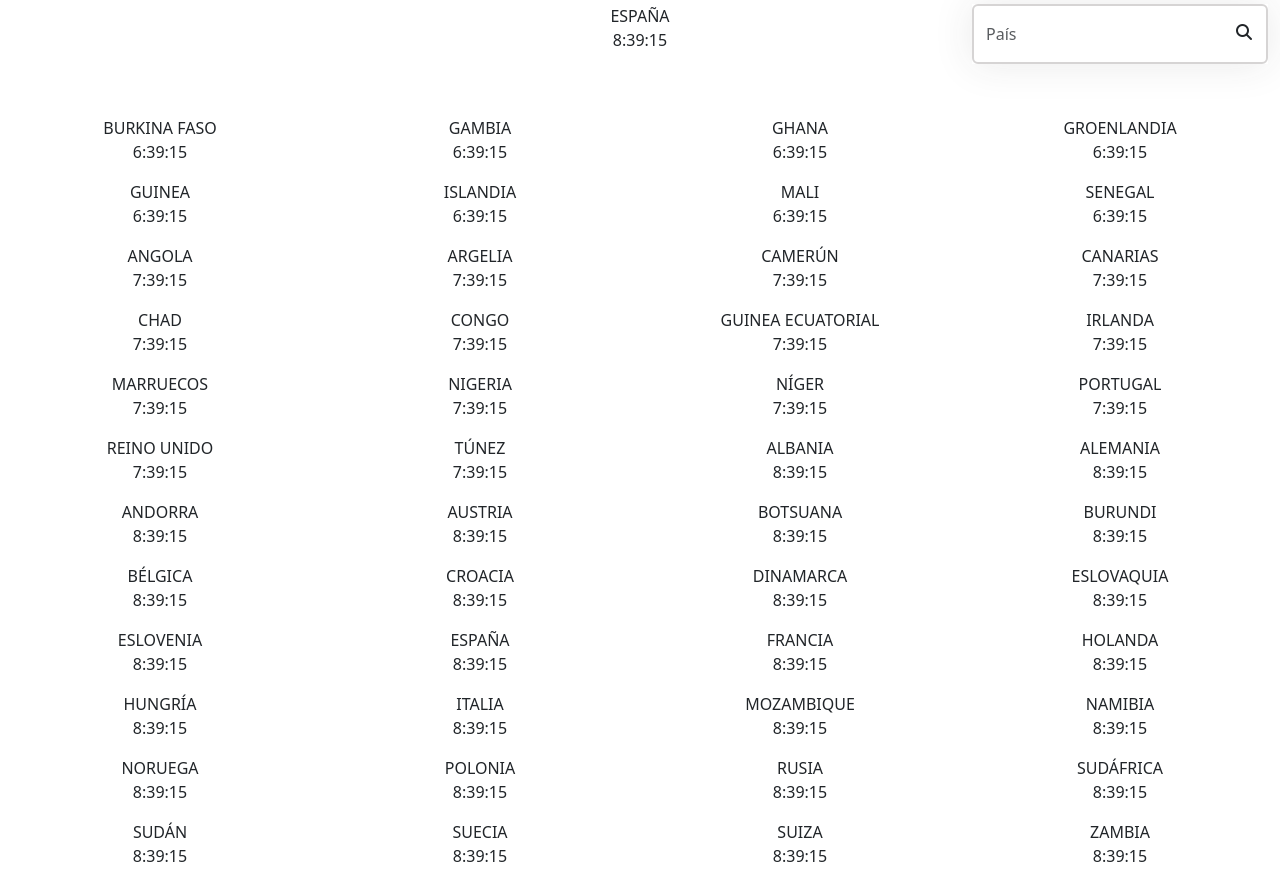
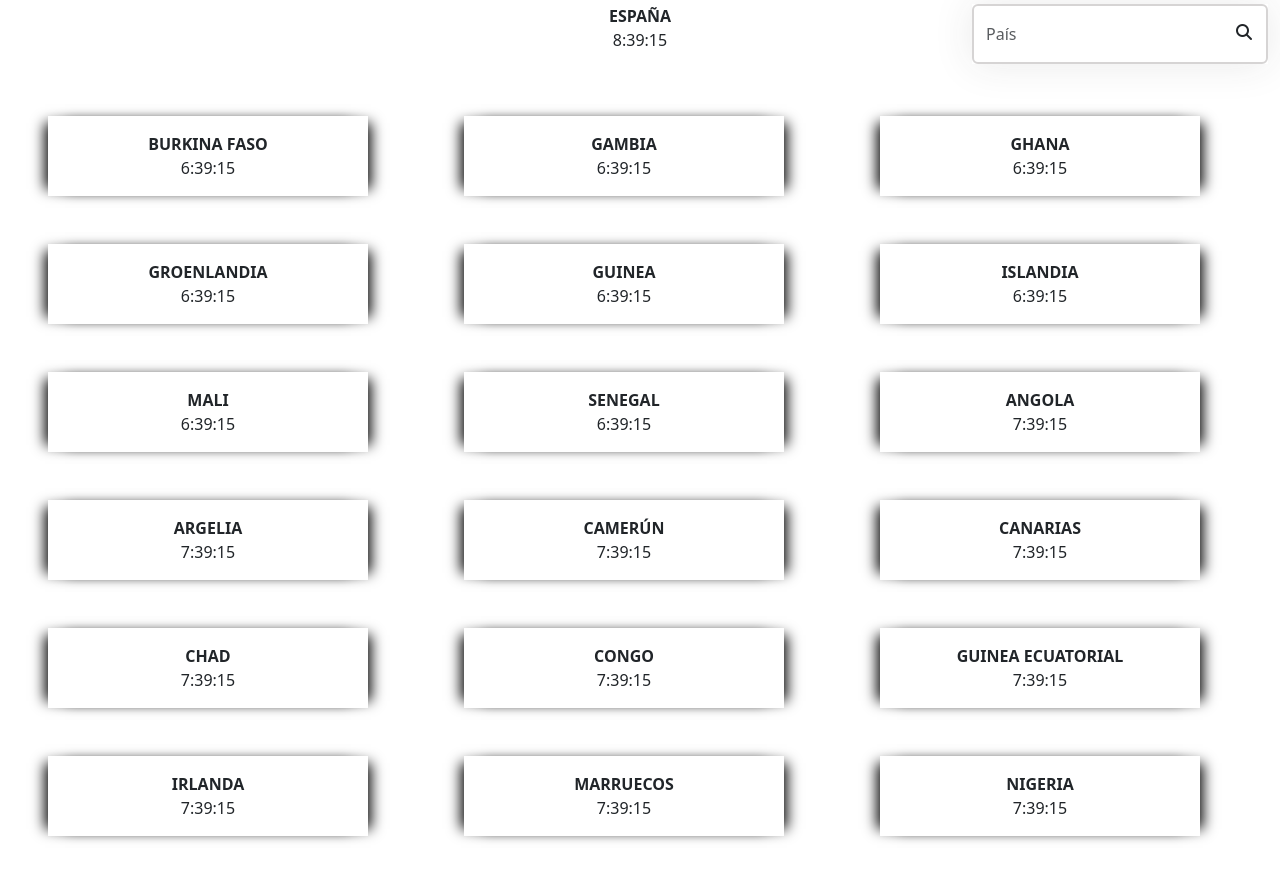
Before and after one commit to migmoresc/time-zones, a plain HTML site: page index.html in a window 1280 px wide. Shown: the top 871 px of the page. Drawn offline with nearby package versions, Linux system fonts and the light colour scheme.

Commit message:
mejoras css

```diff
--- a/scritps/script.js
+++ b/scritps/script.js
@@ -40,7 +40,7 @@ let bloque = function (pais, hora) {
         clase = "h-" + pais;
     }
 
-    return `<div class="col-lg-3 pb-3">
+    return `<div class="col-lg-3 ms-lg-5 me-lg-5 mb-lg-5 d-flex flex-column justify-content-center pais-alto">
                 <div class="container">
                     <div class="row d-flex justify-content-center">
                         <div class="col-10 d-flex flex-column">
@@ -79,7 +79,6 @@ function horaActual() {
 
 function mostrarHoras() {
     const [hora, minuto, segundo] = horaActual();
-    // console.log(hora, minuto, segundo)
 
     let diferencia;
 
@@ -99,7 +98,6 @@ insertarBloques();
 $(document).ready(function () {
 
     $("body").css("visibility", "visible");
-    insertarBloques();
     setInterval(mostrarHoras, 1000);
 
     $(".fa-search").click(buscarPais);
@@ -113,11 +111,9 @@ $(document).ready(function () {
 });
 
 function buscarPais() {
-    console.log($(".form-control").val())
     let pais = $(".form-control").val().toUpperCase();
 
     if (lista_paises.includes(pais)) {
-        // pais = pais.toLowerCase();
         let aux = $(".principal").children()[0];
         let buscado = $(`.h-${pais}`).parent().parent().parent();
         let buscadoPadre = buscado.parent();
@@ -126,5 +122,7 @@ function buscarPais() {
         buscadoPadre.html(aux);
 
         $(".form-control").val("");
+    } else {
+        alert(`${pais} no está en la lista.`)
     }
 }
--- a/styles/css/estilo.css
+++ b/styles/css/estilo.css
@@ -32,3 +32,15 @@ body {
   width: 110px;
   background: blue;
 }
+
+.pais {
+  font-weight: bold;
+}
+
+.pais-alto {
+  height: 5em;
+  -webkit-box-shadow: -10px 0px 13px -7px #000000, 10px 0px 13px -7px #000000,
+    5px 5px 15px 5px rgba(0, 0, 0, 0);
+  box-shadow: -10px 0px 13px -7px #000000, 10px 0px 13px -7px #000000,
+    5px 5px 15px 5px rgba(0, 0, 0, 0);
+}
```
Also changed, not shown: index.html (+0 -13 lines). Lines whose indentation alone changed are shown as unchanged.
